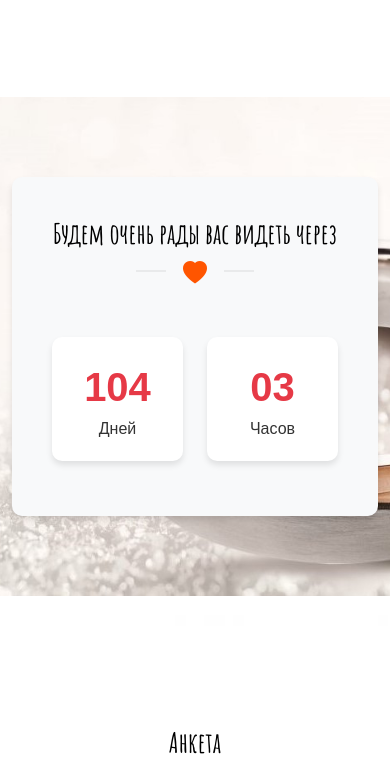
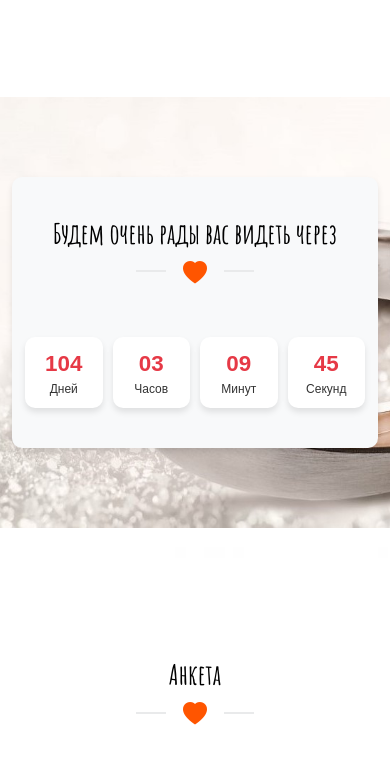
Before and after one commit to Gro-Master/Wedding, a Django app: page /main/ in a window 390 px wide. Shown: the part 3882-4641 px from the top of the page. Run offline with Django 4.2, Linux system fonts and the light colour scheme; some libraries are stand-ins or nearby versions.

Commit message:
timer fix

```diff
--- a/common/static/common/css/tooplate-wedding-lite.css
+++ b/common/static/common/css/tooplate-wedding-lite.css
@@ -638,8 +638,41 @@ strong {
 }
 
 @media (max-width: 576px) {
+
+    .countdown-wrap {
+        padding: 40px 20px;
+    }
+    #countdown-timer {
+        display: flex;
+        flex-wrap: nowrap;
+        justify-content: space-between;
+        gap: 10px;
+        padding: 0 5px;
+    }
+
+    #countdown-timer > .col-6 {
+        flex: 1 1 auto;
+        max-width: none;
+        padding: 0;
+        margin: 0;
+    }
+
     #countdown-timer .hide-on-mobile {
         display: none !important;
+    }
+
+    .time-box {
+        min-width: 0;
+        padding: 10px 5px;
+        margin: 0;
+    }
+
+    .time-box span {
+        font-size: 1.4rem;
+    }
+
+    .time-box p {
+        font-size: 0.75rem;
     }
 }
 
--- a/common/templates/main.html
+++ b/common/templates/main.html
@@ -425,13 +425,13 @@
                                             <p>Часов</p>
                                         </div>
                                     </div>
-                                    <div class="col-6 col-md-3 hide-on-mobile">
+                                    <div class="col-6 col-md-3 ">
                                         <div class="time-box">
                                             <span id="minutes">00</span>
                                             <p>Минут</p>
                                         </div>
                                     </div>
-                                    <div class="col-6 col-md-3 hide-on-mobile">
+                                    <div class="col-6 col-md-3 ">
                                         <div class="time-box">
                                             <span id="seconds">00</span>
                                             <p>Секунд</p>
```
